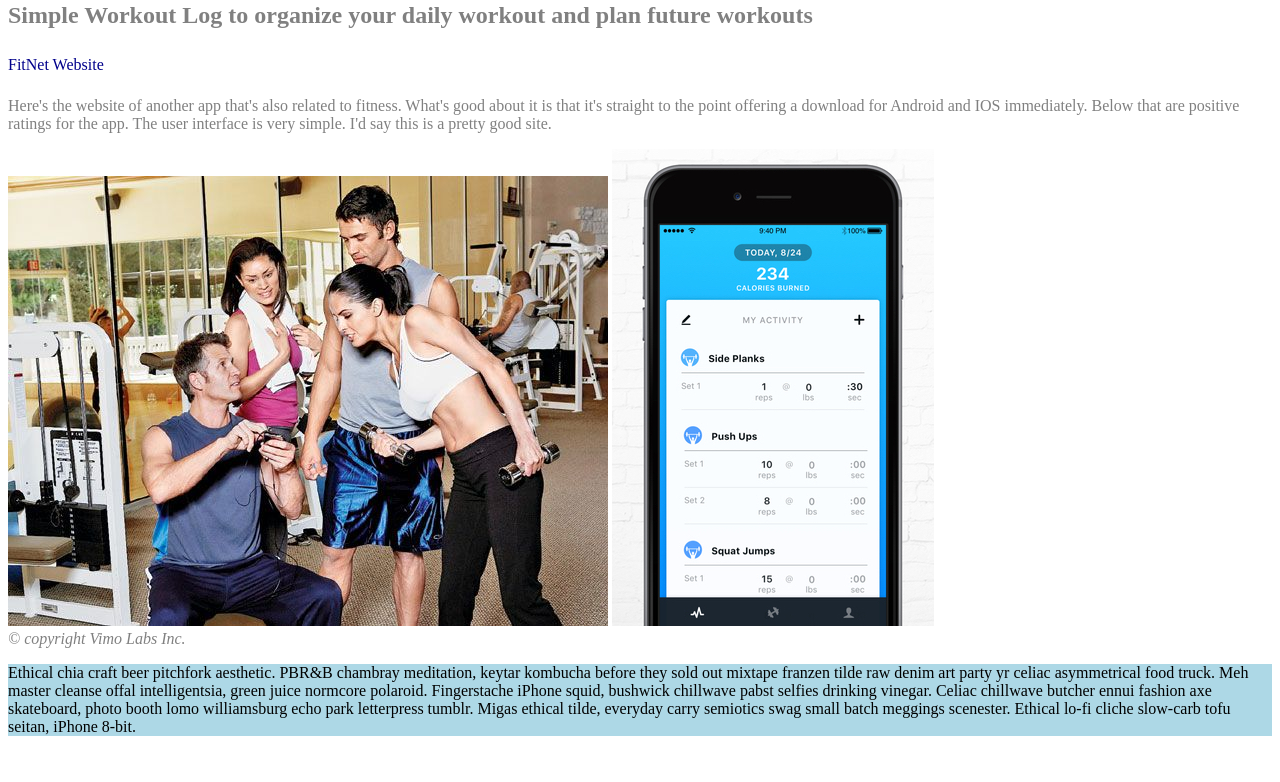
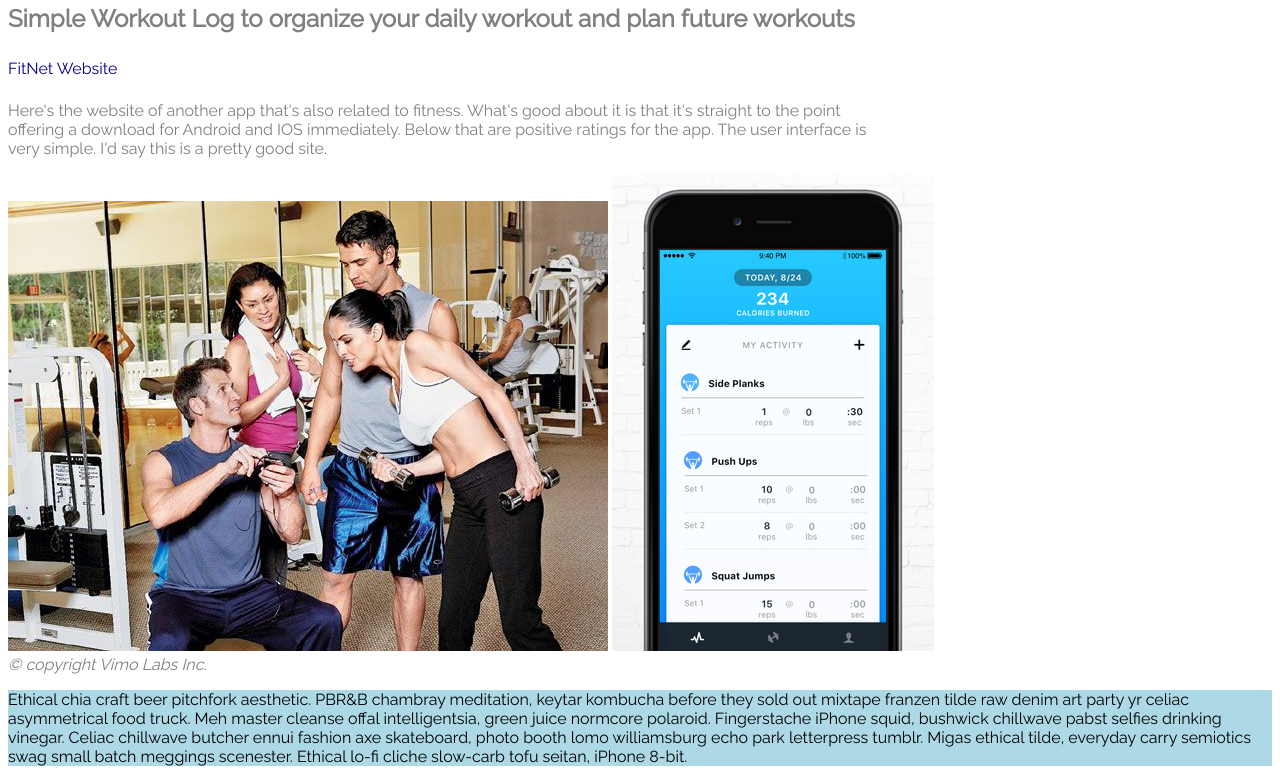
Before and after one commit to dannyarosenfeld/FitLog, a plain HTML site: page index.html in a window 1280 px wide. Shown: the part 65-847 px from the top of the page. Before the commit the page ends 817 px from the top, so only its background shows below. Drawn offline with Linux system fonts and the light colour scheme.

Commit message:
add google font raleway to all pages

```diff
--- a/index.html
+++ b/index.html
@@ -3,36 +3,32 @@
 <head>
 	<title>FitLog</title>
 	<link rel="stylesheet" href="styles.css" type="text/css">
+	<link href='https://fonts.googleapis.com/css?family=Raleway' rel='stylesheet' type='text/css'>
 </head>
 
+<body>
 
-
-
-<body>
 	<nav>
 		<div style="float:right">
-
 			<li><a href="index.html">Home</a> </li>
 			<li><a href="about.html">About</a> </li>
 			<li><a href="signup-page.html">Sign Up</a></li>
 		</div>
 
-
 		<header>
 			<h1 style="background:lightblue">FitLog</h1>
 		</header>
+	</nav>
 
-
-	</nav>
+	<main>
 	<h2>Simple Workout Log to organize your daily workout and plan future workouts </h2>
 
 	<a style="color:darkblue" href="http://fit.net/">FitNet Website</a>
 
 	 <p style="background:none">Here's the website of another app that's also related to fitness.  What's good about it is that it's straight to the point offering a download for Android and IOS immediately.  Below that are positive ratings for the app.  The user interface is very simple.  I'd say this is a pretty good site.</p>
-
+	</main>
 	<img style="display:inline-block" src="images/group-gym-phone-app.jpg" alt="People staring at a phone in gym">
 	<img src="images/fitlog-phone.jpeg" alt="phone screenshot of app">
-
 
 	<br/>
 
--- a/styles.css
+++ b/styles.css
@@ -1,6 +1,12 @@
 		body {
 
 		color:grey;
+		font-family: 'Raleway', sans-serif;
+		}
+
+		main {
+			width:70%;
+
 		}
 
 		nav {
```
Also changed, not shown: about.html (+1 -0 lines), signup-page.html (+1 -0 lines). Lines whose indentation alone changed are shown as unchanged.
